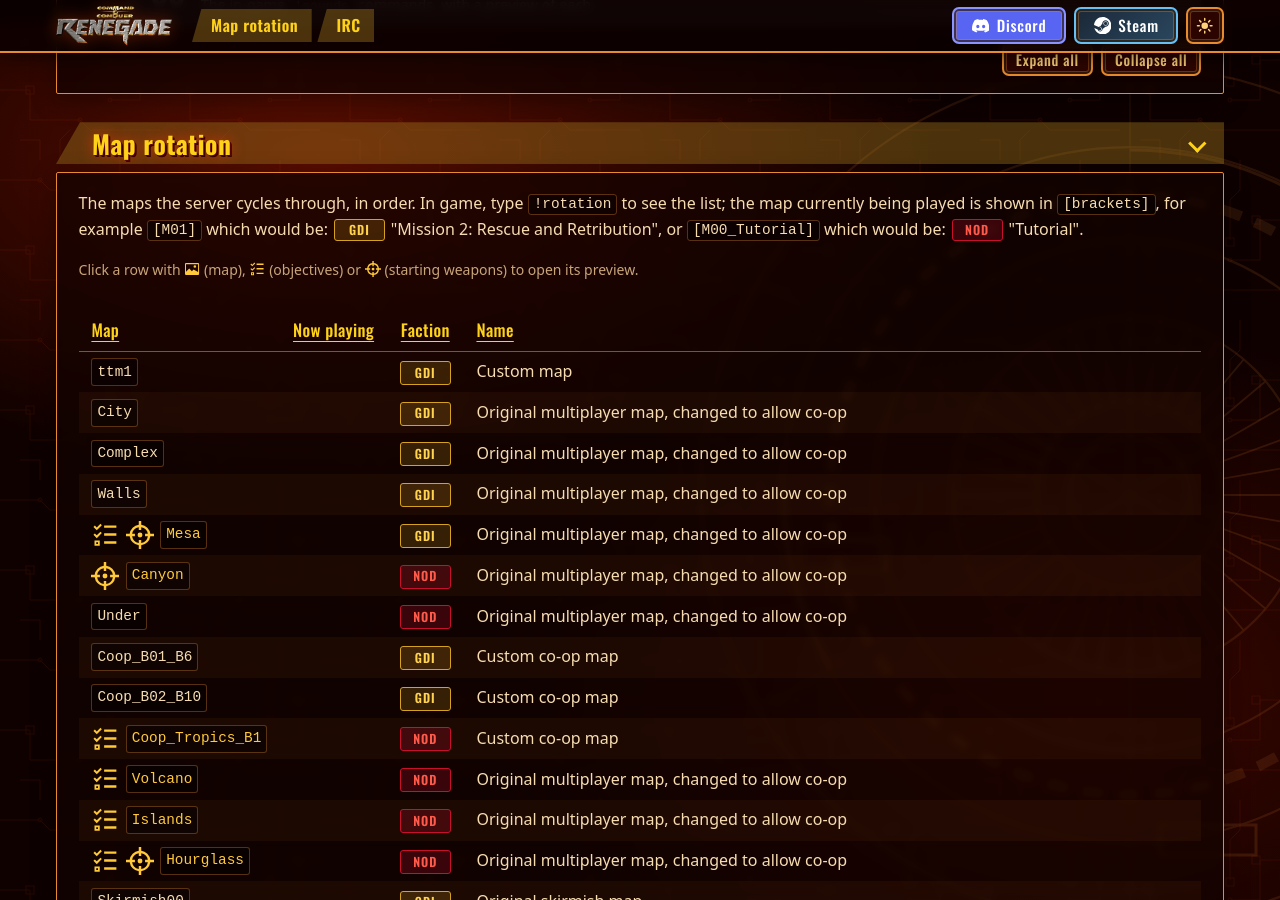
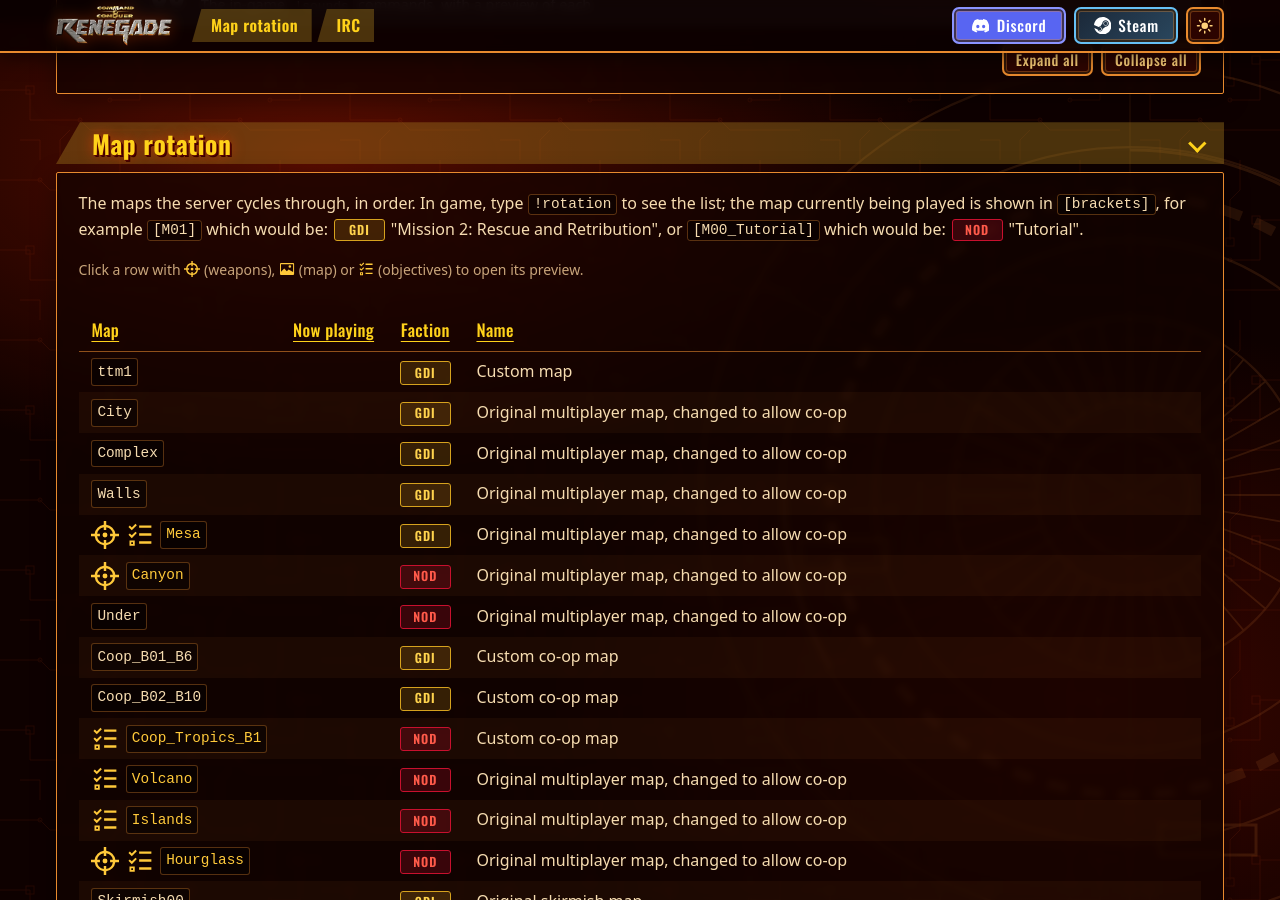
Before and after one commit to cnc-exoduscommunity/cnc-exoduscommunity.github.io, a Jekyll site: the page built from index.html, in a window 1280 px wide and 900 px high, scrolled down 877 px. Built offline with Jekyll 4.4.1, drawn with Linux system fonts in a browser that asks for light colours.

Commit message:
Map icons in the order of the preview: weapons, map, objectives

```diff
--- a/index.html
+++ b/index.html
@@ -106,7 +106,7 @@
   <summary class="panel-tab"><h2 class="panel-tab-title">Map rotation</h2></summary>
   <div class="panel-body">
     <p>The maps the server cycles through, in order. In game, type <code>!rotation</code> to see the list; the map currently being played is shown in <code>[brackets]</code>, for example <code>[M01]</code> which would be: <span class="team-badge team-badge-inline team-gdi">GDI</span> "Mission 2: Rescue and Retribution", or <code>[M00_Tutorial]</code> which would be: <span class="team-badge team-badge-inline team-nod">Nod</span> "Tutorial".</p>
-    <p class="hint">Click a row with <span class="map-link-icon-inline">{% include image-icon.svg %}</span> (map), <span class="map-link-icon-inline">{% include objectives-icon.svg %}</span> (objectives) or <span class="map-link-icon-inline">{% include weapons-icon.svg %}</span> (starting weapons) to open its preview.</p>
+    <p class="hint">Click a row with <span class="map-link-icon-inline">{% include weapons-icon.svg %}</span> (weapons), <span class="map-link-icon-inline">{% include image-icon.svg %}</span> (map) or <span class="map-link-icon-inline">{% include objectives-icon.svg %}</span> (objectives) to open its preview.</p>
     {%- assign map_exts = "webp,png,jpg,jpeg" | split: "," %}
     <div class="table-wrap">
       <table class="map-table">
@@ -125,9 +125,10 @@
             <td><span class="map-cell">
               {%- if map_img or map.objectives or map.weapons or map.map_weapons -%}
               <a class="map-link" href="{% if map_img %}{{ map_img | relative_url }}{% else %}#map-rotation{% endif %}" data-has-image="{% if map_img %}1{% else %}0{% endif %}" data-map-name="{{ map.name | escape }}" data-map-description="{{ map.description | escape }}"{% if map.note %} data-map-note="{{ map.note | escape }}"{% endif %}{% if credit %} data-credit-name="{{ credit.name | escape }}" data-credit-url="{{ credit.url | escape }}"{% endif %}>
+                {%- comment %} Same order as the preview: weapons (left), map, objectives (right). {% endcomment -%}
+                {%- if map.weapons or map.map_weapons %}{% include weapons-icon.svg %}{% endif -%}
                 {%- if map_img %}{% include image-icon.svg %}{% endif -%}
                 {%- if map.objectives %}{% include objectives-icon.svg %}{% endif -%}
-                {%- if map.weapons or map.map_weapons %}{% include weapons-icon.svg %}{% endif -%}
                 <code>{{ map.name }}</code></a>
               {%- else -%}
               <code>{{ map.name }}</code>
```
